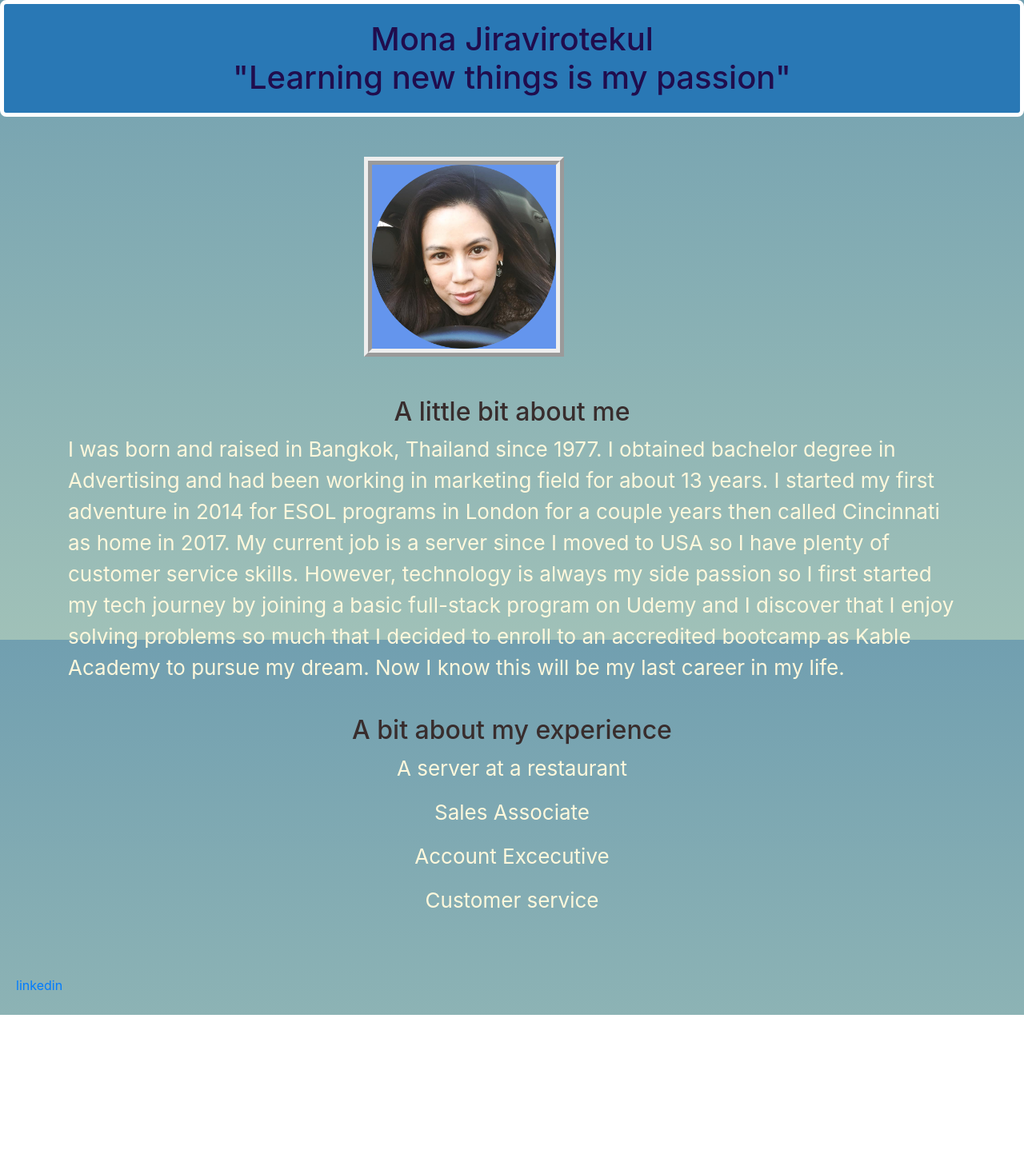
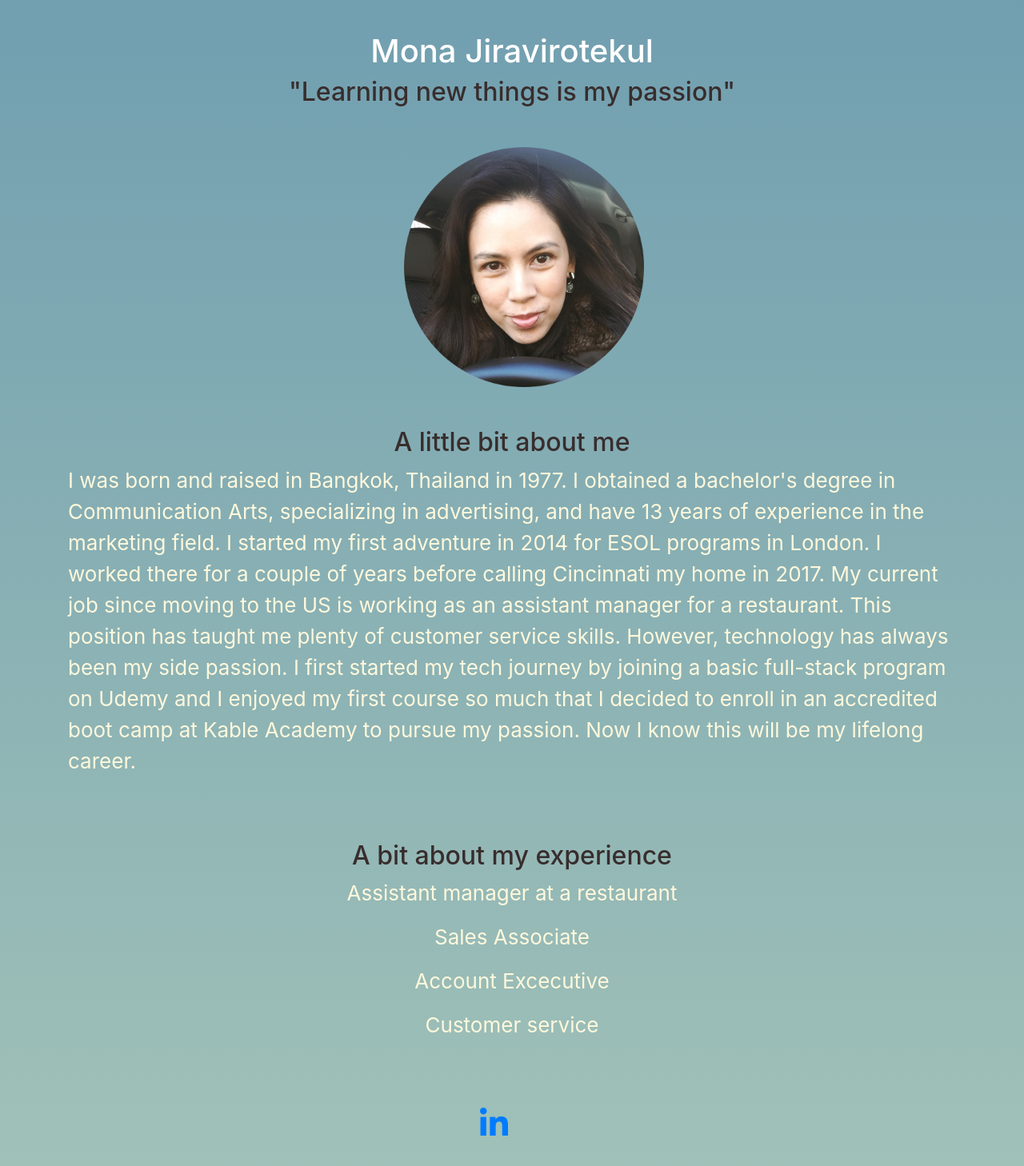
Before and after one commit to monaesthetician/aboutMe, a plain HTML site: page index.html in a window 1280 px wide. Shown: the whole page at 80% size. Before the commit the page ends 1269 px from the top, so only its background shows below. Drawn offline with nearby package versions, Linux system fonts and the light colour scheme.

Commit message:
updated About me

```diff
--- a/CSS/styles.css
+++ b/CSS/styles.css
@@ -2,39 +2,39 @@
 body {
    background: linear-gradient(#719fb0, #a0c1b8)no-repeat;
    background-size: cover;
-   background-attachment: fixed;
+   /* background-attachment: fixed;  */
+  }
+
+.text-center {
+    margin-top: 40px;
 }
+
 .my-image{
-   width: 250px;
-   height: 250px;
-   display: flex;
-   border-style: ridge;
-   border-width: 10px;
-   margin: 50px 370px;
-   background: cornflowerblue;
 
+   display: grid;
+   margin: 50px 420px;
 
 }
+
+@media screen and (max-width: 300px) {
+    div.my-image {
+      display: none;
+    }
+  }
 .move{
    text-align: center;
 }
+
 h1 {
-    font-size: 25px;
-    font-weight: 100px;
-    color: rgb(32, 13, 77);
-    border: 5px solid white;
-    border-radius: 8px;
-    padding: 20px;
-    background: #2978b5;
+    color: #fff;
+    margin-top: 3em;
+}
 
+h2 {
 
-
-
-}
-h2 {
-    border-top-right-radius: 200px;
     color: rgb(56, 45, 45);
 }
+
 h6 {
     margin-left: 10%;
     margin-top: 1%;
@@ -45,47 +45,31 @@ h6 {
     color: cornsilk;
 
  }
-.ban-thai-pic {
-    border-radius: 50%;
-    border: solid;
-    width: 25%;
+
+.last-section {
+    padding-top: 50px;
+    margin: 25px 600px;
+    font-size: 40px;
 
 }
-.avedafi-pic {
-    border-radius: 50%;
-    border: solid;
-    width: 25%;
 
-}
-.last-section {
-    padding-top: 50px;
-    margin: 25px 20px;
-}
-.occupations {
-    font-size: 20px;
-}
-a:hover {
-    color:magenta;
-}
 
-u:hover{
-    color:magenta
-}
 
 @media (max-width: 305px) {
-   h1, h2 {
+   h1, h2, h6, p {
       text-align: center;
 
     }
-    img{
+
+    img {
         margin-left: 100px;
     }
 
 }
 
-/* @media screen and (max-width: 600px) {
+@media screen and (max-width: 600px) {
     body {
         background-color: rgb(8, 8, 4);
         color: #fff;
     }
-}  */
+}
--- a/index.html
+++ b/index.html
@@ -4,49 +4,56 @@
 <head>
     <meta charset="UTF-8">
     <meta name="viewport" content="width=device-width, initial-scale=1.0">
-    <title>Document</title>
+    <title>About me</title>
     <link rel="stylesheet" href="CSS/styles.css">
     <link rel="stylesheet" href="https://cdn.jsdelivr.net/npm/bootstrap@4.6.0/dist/css/bootstrap.min.css" integrity="sha384-B0vP5xmATw1+K9KRQjQERJvTumQW0nPEzvF6L/Z6nronJ3oUOFUFpCjEUQouq2+l" crossorigin="anonymous">
+    <link rel="stylesheet" href="https://cdnjs.cloudflare.com/ajax/libs/font-awesome/5.8.1/css/all.css">
+    <link rel="icon" type="image/png" sizes="32x32" href="./assets/favicon-32x32.png">
+
 
 </head>
 
 <body>
     <div class="text-center">
-    <h1>Mona Jiravirotekul<br>"Learning new things is my passion"</h1>
+    <h1>Mona Jiravirotekul</h1>
+    <h2>"Learning new things is my passion"</h2>
 
     </div>
     <div class="container">
         <div class="move">
-    <img class="my-image img-fluid" src="./CSS/my images/Mona in a car small pic.png "  alt="Mona image">
+    <img class="my-image img-fluid" src="./CSS/my images/Mona in a car small pic.png " width="300" alt="Mona image">
     <h2>A little bit about me</h2></div>
-    <p>I was born and raised in Bangkok, Thailand since 1977. I obtained bachelor degree in Advertising and
-        had been working in marketing field for about 13 years. I started my first adventure in 2014 for
-        ESOL programs in London for a couple years then called Cincinnati as home in 2017. My current job
-        is a server since I moved to USA so I have plenty of customer service skills.
-        However, technology is always my side passion so I first started my tech journey by joining
-        a basic full-stack program on Udemy and I discover that I enjoy solving problems so much that
-        I decided to enroll to an accredited bootcamp as Kable Academy to pursue my dream.
-    Now I know this will be my last career in my life.
+
+
+    <p>I was born and raised in Bangkok, Thailand in 1977. I obtained a bachelor's degree in Communication Arts, specializing in advertising, and have 13 years of experience in
+        the marketing field.  I started my first adventure in 2014 for ESOL programs in London. I worked there for a couple of years before calling Cincinnati my home in 2017.
+        My current job since moving to the US is working as an assistant manager for a restaurant. This position has taught me plenty of customer service skills.
+        However, technology has always been my side passion. I first started my tech journey by joining a basic full-stack program on Udemy and I enjoyed my first course so much that
+        I decided to enroll in an accredited boot camp at Kable Academy to pursue my passion. Now I know this will be my lifelong career.
 
     </p>
+
     <br>
 
     <div class="occupations text-center">
         <h2>A bit about my experience</h2>
 
-        <p>A server at a restaurant</p>
+        <p>Assistant manager at a restaurant</p>
         <p>Sales Associate</p>
         <p>Account Excecutive</p>
         <p>Customer service</p>
+    </div>
+
+</div>
+    <div class="last-section">
+         <a href="https://www.linkedin.com/in/mona-jiravirotekul-26347768/"><i class="fab fa-linkedin-in"></i></a>
+
+    </div>
 
 
-</div>
-</div>
-    <div class="last-section">
-    <a href="https://www.linkedin.com/in/mona-jiravirotekul-26347768/">linkedin</a>
+<script src="https://code.jquery.com/jquery-3.5.1.slim.min.js" integrity="sha384-DfXdz2htPH0lsSSs5nCTpuj/zy4C+OGpamoFVy38MVBnE+IbbVYUew+OrCXaRkfj" crossorigin="anonymous"></script>
+<script src="https://cdn.jsdelivr.net/npm/bootstrap@4.6.0/dist/js/bootstrap.bundle.min.js" integrity="sha384-Piv4xVNRyMGpqkS2by6br4gNJ7DXjqk09RmUpJ8jgGtD7zP9yug3goQfGII0yAns" crossorigin="anonymous"></script>
 
-    </div>
-    <script src="https://code.jquery.com/jquery-3.5.1.slim.min.js" integrity="sha384-DfXdz2htPH0lsSSs5nCTpuj/zy4C+OGpamoFVy38MVBnE+IbbVYUew+OrCXaRkfj" crossorigin="anonymous"></script>
-<script src="https://cdn.jsdelivr.net/npm/bootstrap@4.6.0/dist/js/bootstrap.bundle.min.js" integrity="sha384-Piv4xVNRyMGpqkS2by6br4gNJ7DXjqk09RmUpJ8jgGtD7zP9yug3goQfGII0yAns" crossorigin="anonymous"></script>
+
 </body>
 </html>
```
Also changed, not shown: CSS/my images/AvedaFi.jpg (deleted), CSS/my images/Ban Thai.jpg (deleted), CSS/my images/certificates of grad.jpg (added), CSS/my images/certificates.jpg (added), CSS/my images/front-end3.jpg (added), CSS/my images/full-stack1.jpg (added), CSS/my images/responsive cert.jpg (added), assets/favicon-32x32.png (added), assets/thFlag.ico (added).
